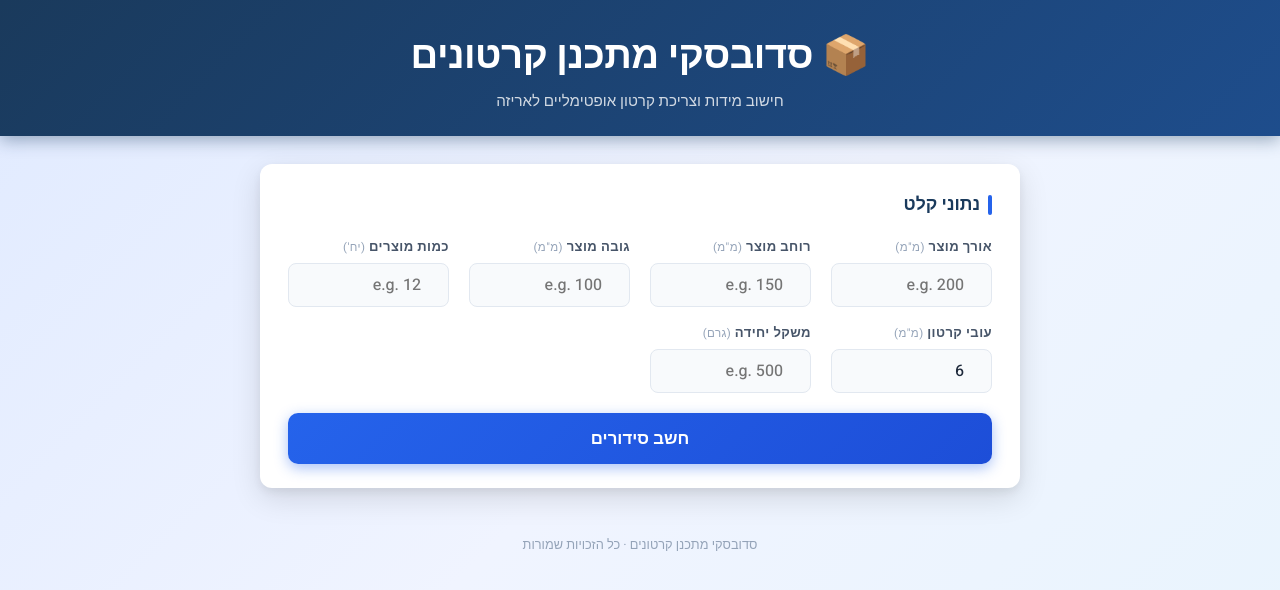
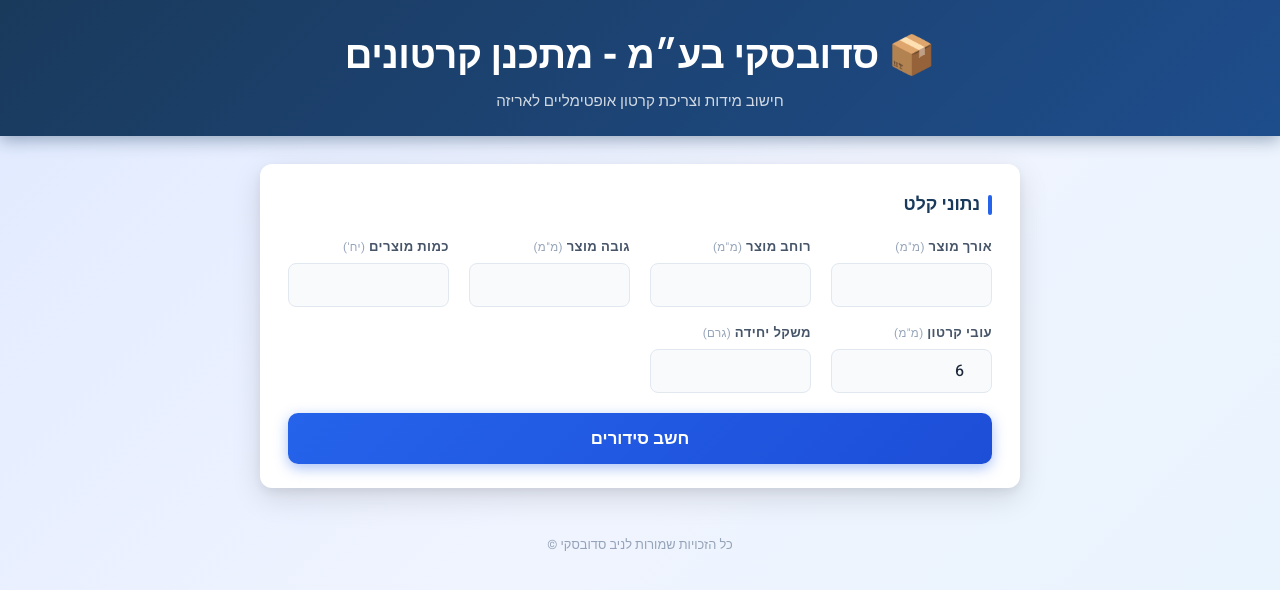
Before and after one commit to NivSadovsky/sadovsky-box-planner, a website: page box-planner.html in a window 1280 px wide. Drawn offline with Linux system fonts and the light colour scheme.

Commit message:
עדכון קוסמטי: שם, placeholder ריק, כתובת זכויות
Co-Authored-By: Claude Sonnet 4.6 <noreply@anthropic.com>

```diff
--- a/box-planner.html
+++ b/box-planner.html
@@ -3,7 +3,7 @@
 <head>
   <meta charset="UTF-8" />
   <meta name="viewport" content="width=device-width, initial-scale=1.0" />
-  <title>סדובסקי מתכנן קרטונים</title>
+  <title>סדובסקי בע״מ - מתכנן קרטונים</title>
   <link href="https://fonts.googleapis.com/css2?family=Heebo:wght@300;400;500;600;700;800&display=swap" rel="stylesheet" />
   <style>
     *, *::before, *::after { box-sizing: border-box; margin: 0; padding: 0; }
@@ -344,7 +344,7 @@
 <body>
 
 <header>
-  <h1>📦 סדובסקי מתכנן קרטונים</h1>
+  <h1>📦 סדובסקי בע״מ - מתכנן קרטונים</h1>
   <p>חישוב מידות וצריכת קרטון אופטימליים לאריזה</p>
 </header>
 
@@ -354,19 +354,19 @@
   <div class="form-grid">
     <div class="field">
       <label>אורך מוצר <span class="unit">(מ"מ)</span></label>
-      <input type="number" id="prodL" placeholder="e.g. 200" min="1" />
+      <input type="number" id="prodL" placeholder="" min="1" />
     </div>
     <div class="field">
       <label>רוחב מוצר <span class="unit">(מ"מ)</span></label>
-      <input type="number" id="prodW" placeholder="e.g. 150" min="1" />
+      <input type="number" id="prodW" placeholder="" min="1" />
     </div>
     <div class="field">
       <label>גובה מוצר <span class="unit">(מ"מ)</span></label>
-      <input type="number" id="prodH" placeholder="e.g. 100" min="1" />
+      <input type="number" id="prodH" placeholder="" min="1" />
     </div>
     <div class="field">
       <label>כמות מוצרים <span class="unit">(יח')</span></label>
-      <input type="number" id="qty" placeholder="e.g. 12" min="1" />
+      <input type="number" id="qty" placeholder="" min="1" />
     </div>
     <div class="field">
       <label>עובי קרטון <span class="unit">(מ"מ)</span></label>
@@ -374,7 +374,7 @@
     </div>
     <div class="field">
       <label>משקל יחידה <span class="unit">(גרם)</span></label>
-      <input type="number" id="unitWeight" placeholder="e.g. 500" min="0" />
+      <input type="number" id="unitWeight" placeholder="" min="0" />
     </div>
   </div>
 
@@ -391,7 +391,7 @@
   <div class="cards-grid" id="cardsGrid"></div>
 </div>
 
-<footer>סדובסקי מתכנן קרטונים · כל הזכויות שמורות</footer>
+<footer>כל הזכויות שמורות לניב סדובסקי ©</footer>
 
 <script>
   /* ── Helpers ── */
```
Also changed, not shown: index.html (+8 -8 lines).
